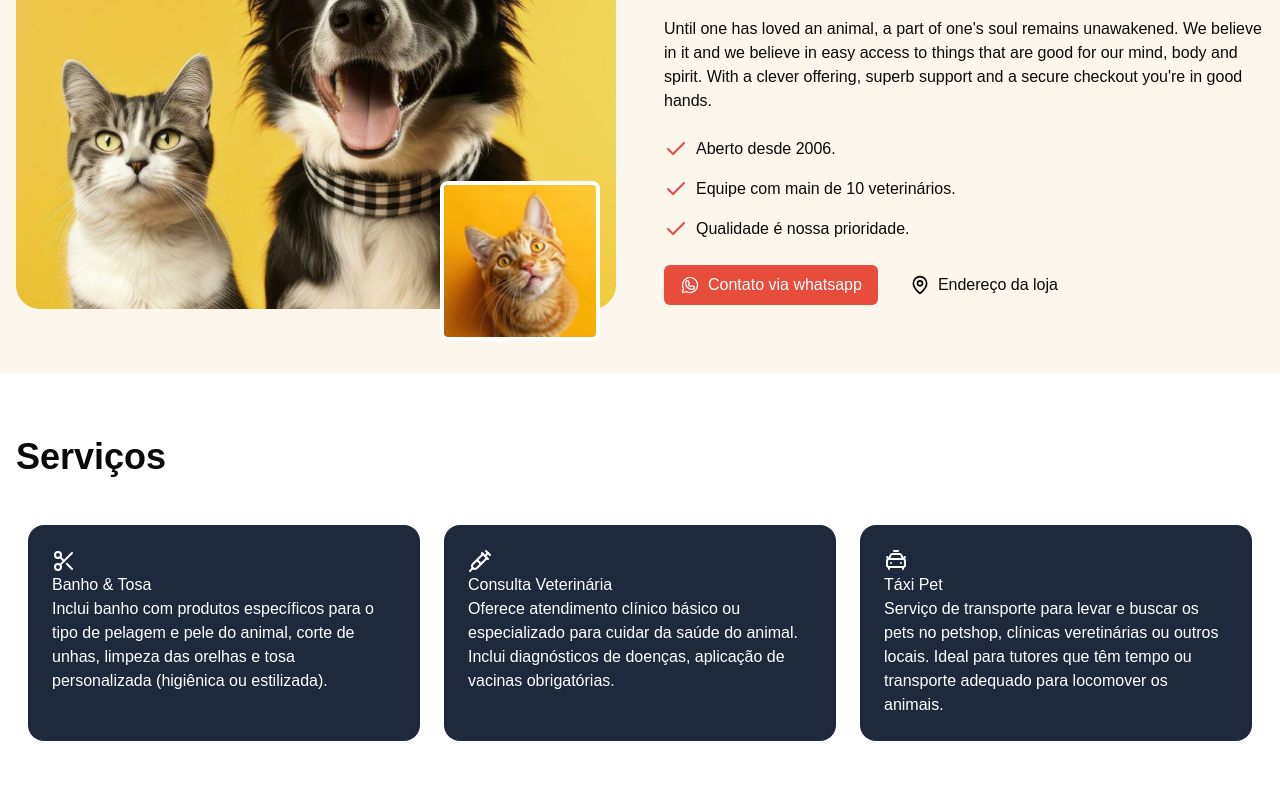
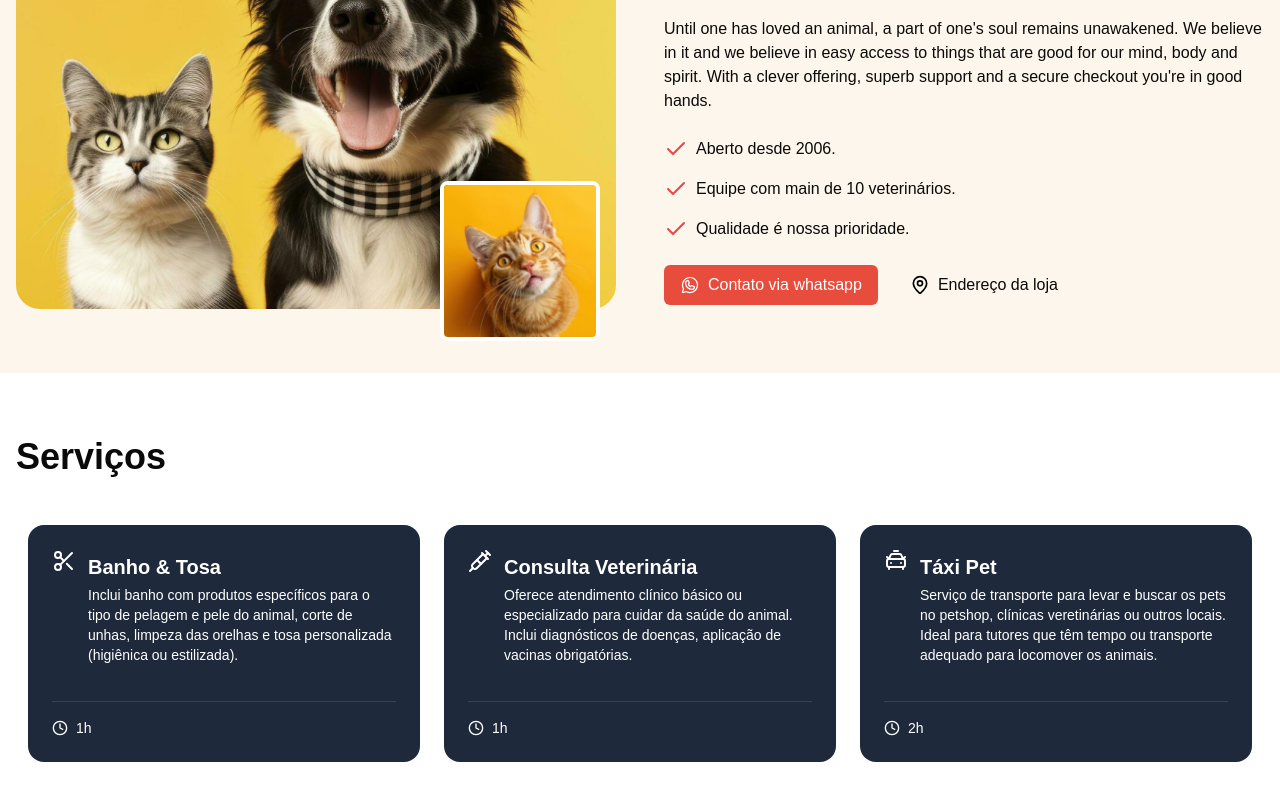
Before and after one commit to bdancost/pet_dev, a Next.js app: page / in a window 1280 px wide. Shown: the part 678-1478 px from the top of the page. Built offline with nearby package versions, Linux system fonts and the light colour scheme.

Commit message:
Configurando component services

```diff
--- a/src/app/_components/services.jsx
+++ b/src/app/_components/services.jsx
@@ -8,6 +8,7 @@
   Syringe,
   CarTaxiFront,
   Hotel,
+  Clock,
 } from "lucide-react";
 import { WhatsappLogo } from "@phosphor-icons/react";
 
@@ -66,7 +67,6 @@
   return (
     <section className="bg-white py-16">
       <div className="container mx-auto px-4">
-        <div>
         <h2 className="text-4xl font-bold mb-12">Serviços</h2>
 
         <div className="relative">
@@ -79,14 +79,23 @@
                 >
                   <article className="bg-[#1e293b] text-white rounded-2xl p-6 space-y-4 h-full flex flex-col">
                     <div className="flex-1 flex items-start justify-between">
+                      <div className="flex gap-3">
+                        <span className="text-3xl font-bold">{item.icon}</span>
                         <div>
-                          <span className="text-3xl font-bold">
-                            {item.icon}
-                          </span>
-                          <div>
-                            <h3>{item.title}</h3>
-                            <p>{item.description}</p>
+                          <h3 className="font-bold text-xl my-1">
+                            {item.title}
+                          </h3>
+                          <p className="text.gray-400 text-sm select-none">
+                            {item.description}
+                          </p>
                         </div>
+                      </div>
+                    </div>
+
+                    <div className="border-t border-gray-700 pt-4 flex items-center justify-between">
+                      <div className="flex items-center gap-2 text-sm">
+                        <Clock className="w-4 h-4" />
+                        <span>{item.duration}</span>
                       </div>
                     </div>
                   </article>
@@ -96,7 +105,6 @@
           </div>
         </div>
       </div>
-      </div>
     </section>
   );
 }
```
Lines whose indentation alone changed are shown as unchanged.
